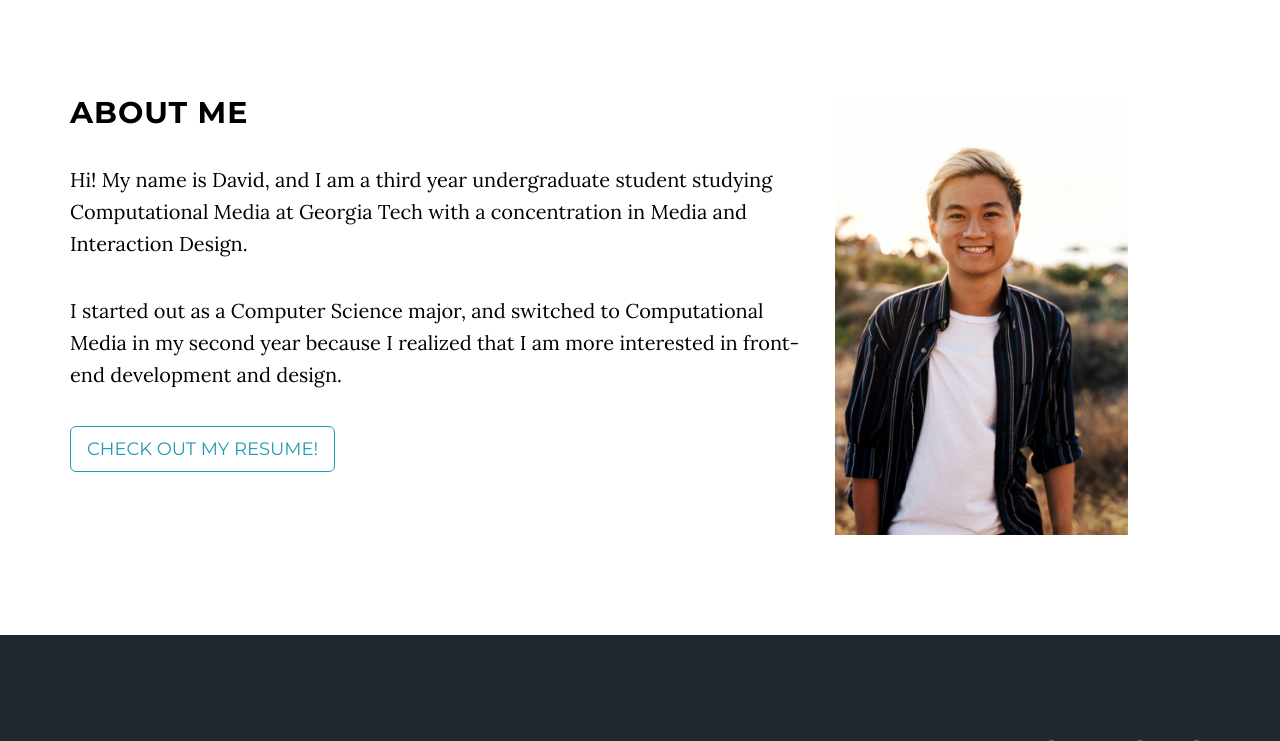
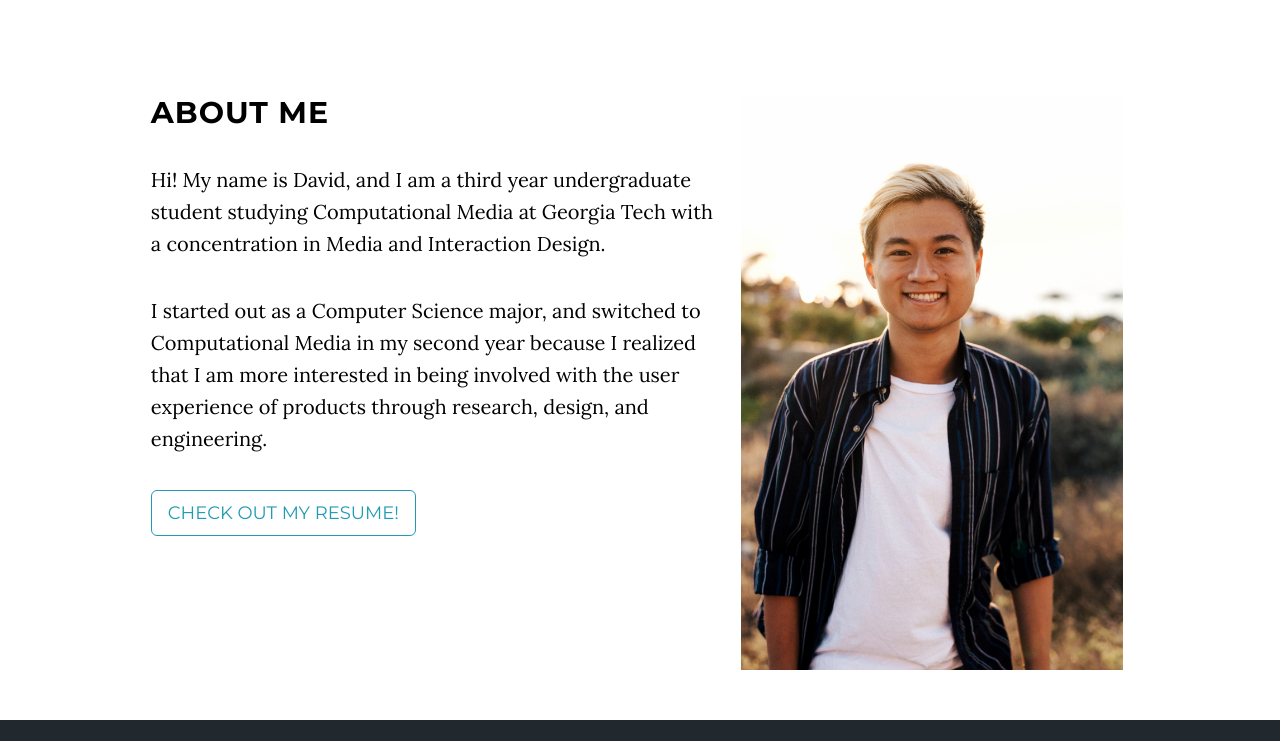
Before and after one commit to davidhle/davidhle.github.io, a Jekyll site: the page built from index.html, in a window 1280 px wide and 900 px high, scrolled down 745 px, cut to the strip 159-900 px from the top of the window. Built offline with Jekyll 4.4.1, drawn with Linux system fonts in a browser that asks for light colours.

Commit message:
Fixed margins

```diff
--- a/_includes/about.html
+++ b/_includes/about.html
@@ -1,14 +1,15 @@
     <!-- About Section -->
-    <section id="about" class="container content-section text-left">
+    <section id="about" class="content-section text-left" style="padding-left: 50px; padding-right: 50px;">
         <div class="row">
-            <div class="col-lg-8 col-lg-offset-0">
+            <div class="col-lg-6 col-lg-offset-1">
                 <h2>About Me</h2>
                 <p>Hi! My name is David, and I am a third year undergraduate student studying Computational Media at Georgia Tech with a concentration in Media and Interaction Design.</p>
-                <p>I started out as a Computer Science major, and switched to Computational Media in my second year because I realized that I am more interested in front-end development and design.</p>
+                <p>I started out as a Computer Science major, and switched to Computational Media in my second year because I realized that I am more interested in being involved with the user experience of products through research, design, and engineering.</p>
                 <a href="DavidLe_Resume.pdf" class="btn btn-default btn-lg" target="_blank">Check out my resume!</a>
+
             </div>
-            <div class="col-lg-0 col-lg-offset-0 image-container">
-                <img src ="/img/proPic.JPG" style="max-width: 25%;"></img>
+            <div class="col-lg-0 col-lg-offset-0 image-container" style="align-self: flex-end; padding-left: 15px;">
+                <img src ="/img/proPic.JPG" style="max-width: 32%; object-position: center;"></img>
             </div>
         </div>
     </section>
--- a/_includes/contact.html
+++ b/_includes/contact.html
@@ -1,7 +1,7 @@
     <!-- Contact Section -->
-    <section id="contact" class="container content-section text-left" style="padding-bottom: 100px;">
-        <div class="row offset">
-            <div class="col-lg-8 col-lg-offset-0">
+    <section id="contact" class="container content-section text-left" style="padding-left: 50px; padding-right: 50px;">
+        <div class="row">
+            <div class="col-lg-6 col-lg-offset-1">
                 <h2>Contact</h2>
                 <p>Feel free to hit me up on my email or through one of my social media accounts!</p>
                 <p><a href="mailto:{{ site.email }}">{{ site.email }}</a>
--- a/_includes/download.html
+++ b/_includes/download.html
@@ -1,8 +1,8 @@
     <!-- Download Section -->
-    <section id="download" class="content-section text-right">
+    <section class="containercontent-section text-right">
         <div class="download-section">
-            <div class="container">
-                <div class="col-lg-0 col-lg-offset-2">
+            <div>
+                <div class="col-lg-0 col-lg-offset-2" style="padding-left: 50px; padding-right: 50px;">
                     <h2>Portfolio</h2>
                     <p>Coming soon! In the meantime, check out my resume and my GitHub!</p>
                 </div>
```
Also changed, not shown: _includes/css/grayscale.css (+5 -8 lines).
